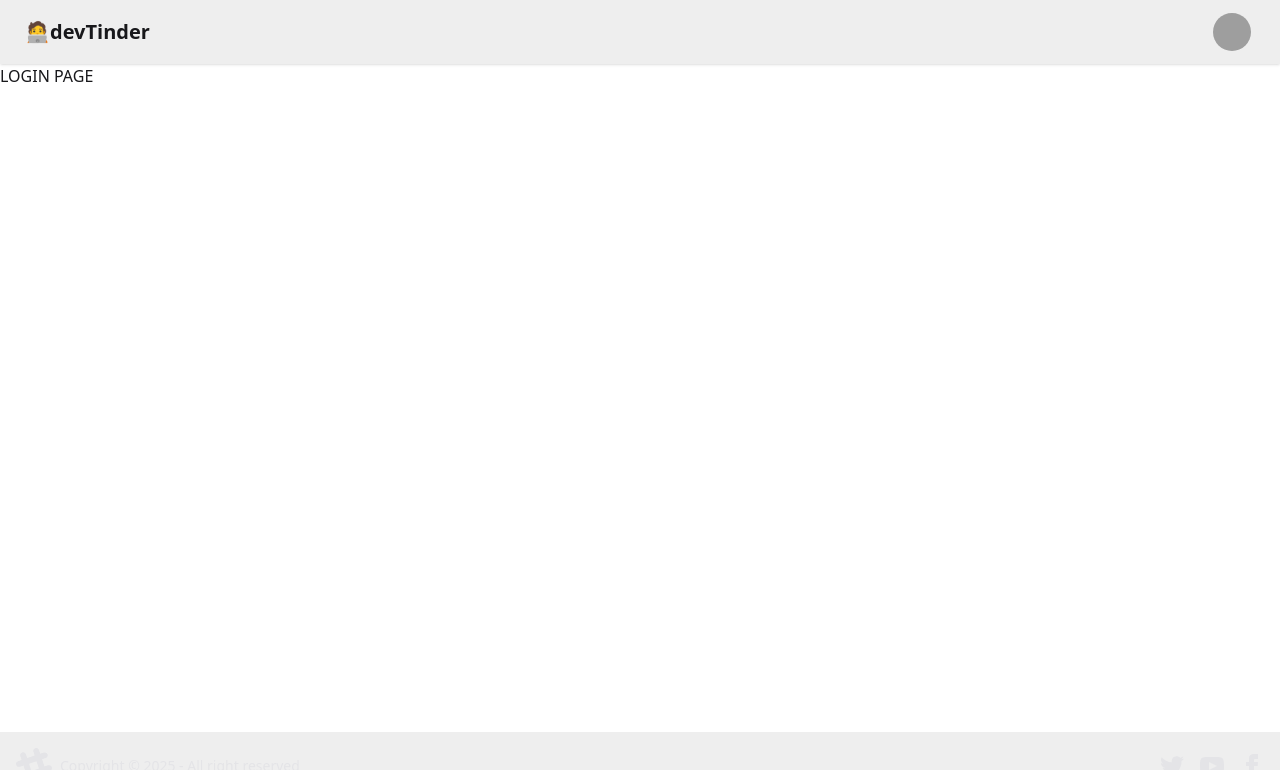
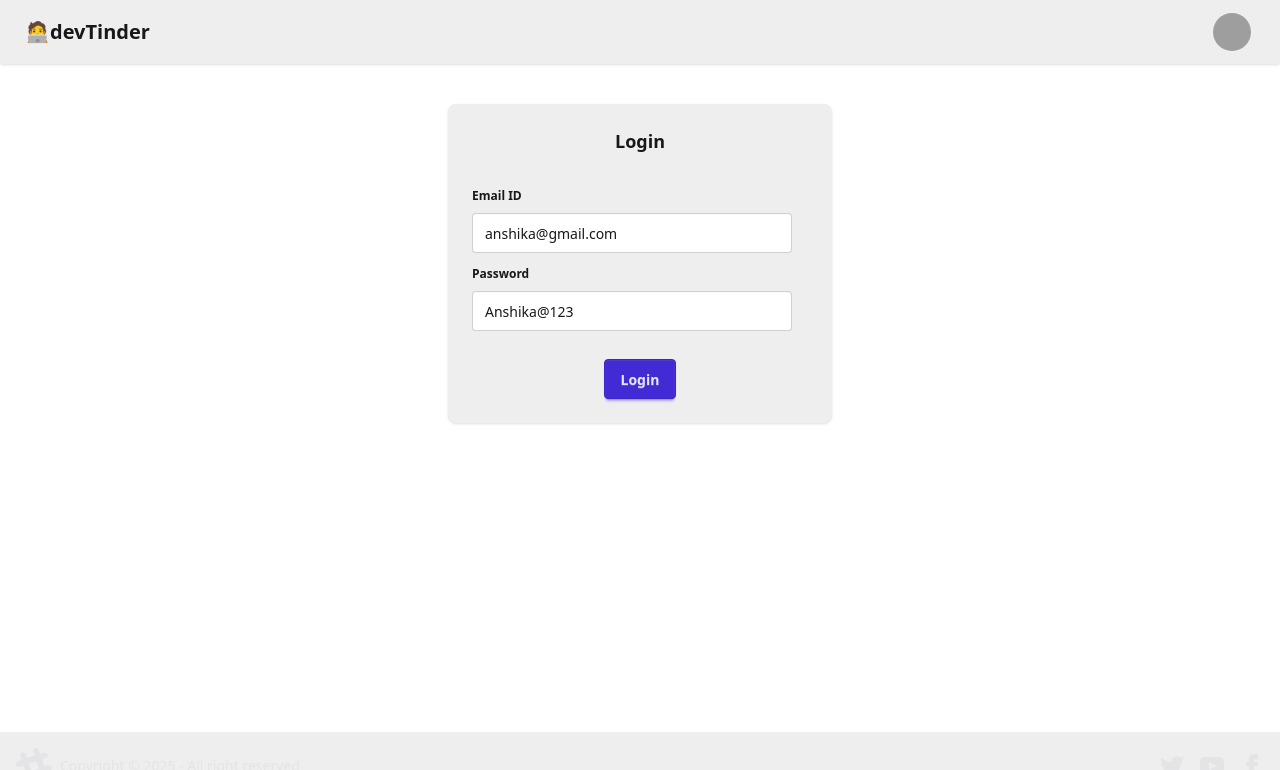
Before and after one commit to Adityacheeze/DevConnect-frontend, a React (Vite) app: page /login in a window 1280 px wide. Shown: the top 770 px of the page. Built offline with nearby package versions, Linux system fonts and the light colour scheme; grey boxes are pictures that could not be loaded.

Commit message:
Login PAGE with API integration and Fixing CORS, setting up cookies

```diff
--- a/package.json
+++ b/package.json
@@ -11,6 +11,7 @@
   },
   "dependencies": {
     "@tailwindcss/vite": "^4.1.11",
+    "axios": "^1.11.0",
     "react": "^19.1.0",
     "react-dom": "^19.1.0",
     "react-router-dom": "^7.7.0",
--- a/src/Login.jsx
+++ b/src/Login.jsx
@@ -1,11 +1,69 @@
-import React from 'react'
+import axios from "axios";
+import React, { useState } from "react";
 
 const login = () => {
+  const [email, setEmail] = useState("anshika@gmail.com");
+  const [password, setPassword] = useState("Anshika@123");
+  const handleLogin = async () => {
+    try {
+      const res = axios.post(
+        "http://localhost:3000/login",
+        {
+          email,
+          password,
+        },
+        { withCredentials: true }
+      );
+    } catch (error) {
+      console.error(error);
+    }
+  };
   return (
-    <div>
-      <h1>LOGIN PAGE</h1>
+    <div className="flex justify-center">
+      <div className="card bg-base-300 w-96 shadow-sm my-10">
+        {/* <figure>
+          <img
+            src="https://img.daisyui.com/images/stock/photo-1606107557195-0e29a4b5b4aa.webp"
+            alt="Shoes"
+          />
+        </figure> */}
+        <div className="card-body">
+          <h2 className="card-title justify-center">Login</h2>
+          <div className="py-4">
+            <fieldset className="fieldset">
+              <legend className="fieldset-legend">Email ID</legend>
+              <input
+                type="text"
+                className="input"
+                value={email}
+                placeholder="Type here"
+                onChange={(e) => {
+                  setEmail(e.target.value);
+                }}
+              />
+            </fieldset>
+            <fieldset className="fieldset">
+              <legend className="fieldset-legend">Password</legend>
+              <input
+                type="text"
+                className="input"
+                value={password}
+                placeholder="Type here"
+                onChange={(e) => {
+                  setPassword(e.target.value);
+                }}
+              />
+            </fieldset>
+          </div>
+          <div className="card-actions justify-center">
+            <button className="btn btn-primary" onClick={handleLogin}>
+              Login
+            </button>
+          </div>
+        </div>
+      </div>
     </div>
-  )
-}
+  );
+};
 
-export default login
+export default login;
```
Also changed, not shown: 2 other files (tests, documents, lock files or other folders).
